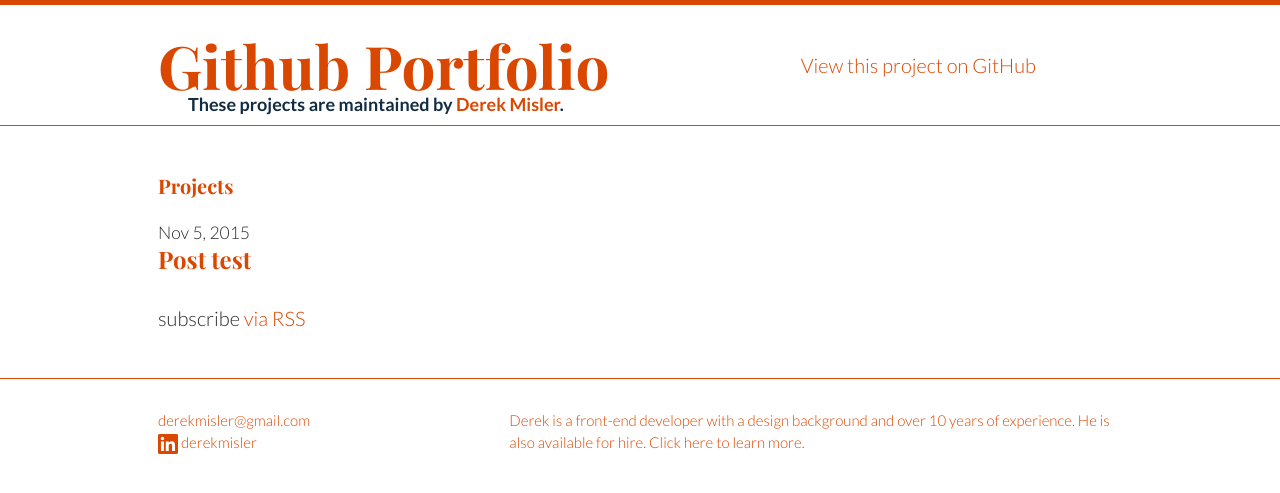
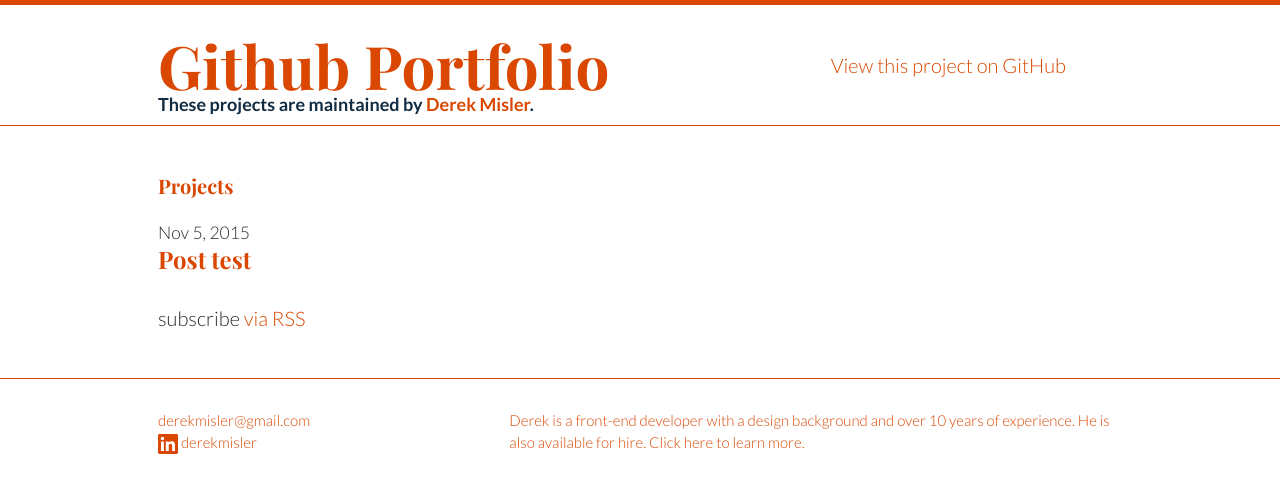
Before and after one commit to derekmisler/derekmisler.github.io, a Jekyll site: the page built from index.html, in a window 1280 px wide. Shown: the top 493 px of the page. Built offline with Jekyll 4.4.1, drawn with Linux system fonts in a browser that asks for light colours.

Commit message:
moved a header

```diff
--- a/_includes/header.html
+++ b/_includes/header.html
@@ -10,10 +10,10 @@
 		{% endif %}
 		</nav>
 
-		<div class="wrapper">
-			<h4 class="footer-heading">These projects are maintained by <a href="{{ site.url }}" target="_blank">{{ site.fullname }}</a>.</h4>
-		</div>
+	</div>
 
+	<div class="wrapper">
+		<h4 class="footer-heading">These projects are maintained by <a href="{{ site.url }}" target="_blank">{{ site.fullname }}</a>.</h4>
 	</div>
 
 </header>
```
